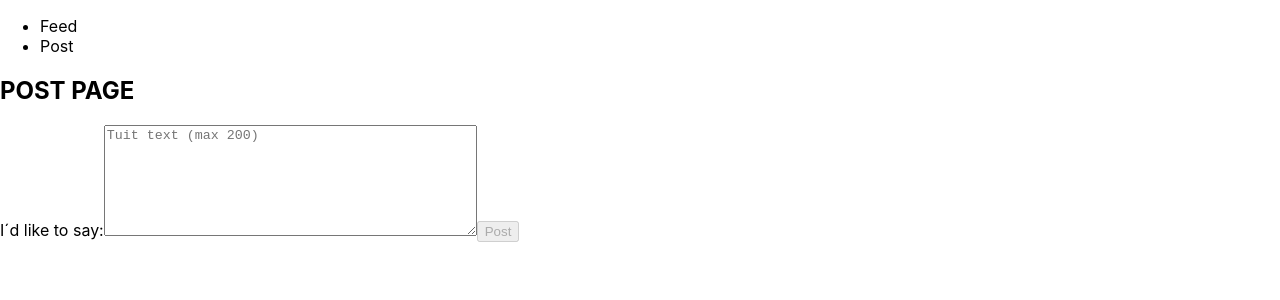
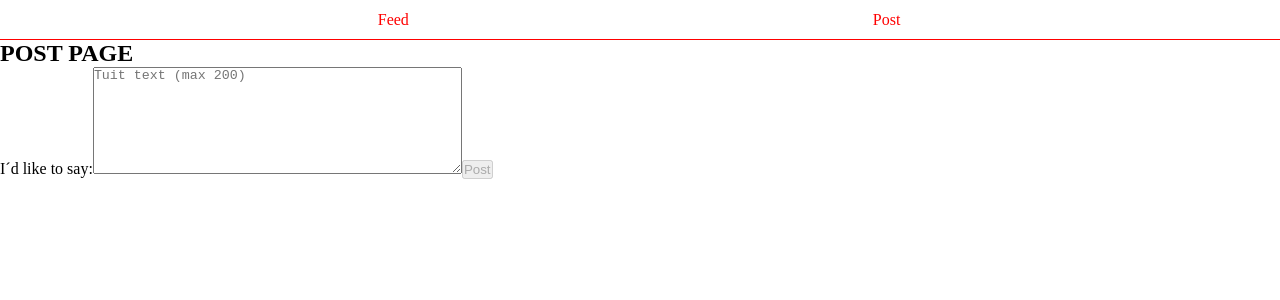
Before and after one commit to AlvaroCabero/w08-ch2-yeray-alvaro-next-tuitah, a Next.js app: page /post in a window 1280 px wide. Shown: the top 300 px of the page. Built offline with nearby package versions, Linux system fonts and the light colour scheme.

Commit message:
Add style to Header

```diff
--- a/components/Header/Header.js
+++ b/components/Header/Header.js
@@ -1,12 +1,13 @@
 import Link from "next/link";
+import style from "./Header.module.css";
 
 const Header = () => (
-  <ul className="navbar">
+  <ul className={style.navbar}>
     <Link href="/" passHref>
-      <li className="navbar__element">Feed</li>
+      <li className={style.navbar__element}>Feed</li>
     </Link>
     <Link href="/post" passHref>
-      <li className="navbar__element">Post</li>
+      <li className={style.navbar__element}>Post</li>
     </Link>
   </ul>
 );
--- /dev/null
+++ b/components/Header/Header.module.css
@@ -0,0 +1,22 @@
+.navbar {
+  display: flex;
+  justify-content: space-evenly;
+  align-items: center;
+  height: 40px;
+  border-bottom: 1px solid red;
+}
+
+.navbar__element {
+  width: 200px;
+  height: 80%;
+  cursor: pointer;
+  color: red;
+  display: flex;
+  align-items: center;
+  justify-content: center;
+}
+
+.navbar__element:hover {
+  background-color: red;
+  color: white;
+}
--- a/styles/global.css
+++ b/styles/global.css
@@ -1,53 +1,6 @@
-html,
-body {
-  padding: 0;
-  margin: 0;
-  font-family: -apple-system, BlinkMacSystemFont, Segoe UI, Roboto, Oxygen,
-    Ubuntu, Cantarell, Fira Sans, Droid Sans, Helvetica Neue, sans-serif;
-}
-
 * {
   box-sizing: border-box;
+  margin: 0;
+  padding: 0;
+  list-style: none;
 }
-
-main {
-  padding: 5rem 0;
-  flex: 1;
-  display: flex;
-  flex-direction: column;
-  justify-content: center;
-  align-items: center;
-}
-
-footer {
-  width: 100%;
-  height: 100px;
-  border-top: 1px solid #eaeaea;
-  display: flex;
-  justify-content: center;
-  align-items: center;
-}
-
-footer img {
-  margin-left: 0.5rem;
-}
-
-footer a {
-  display: flex;
-  justify-content: center;
-  align-items: center;
-}
-
-a {
-  color: inherit;
-  text-decoration: none;
-}
-
-code {
-  background: #fafafa;
-  border-radius: 5px;
-  padding: 0.75rem;
-  font-size: 1.1rem;
-  font-family: Menlo, Monaco, Lucida Console, Liberation Mono, DejaVu Sans Mono,
-    Bitstream Vera Sans Mono, Courier New, monospace;
-}
```
